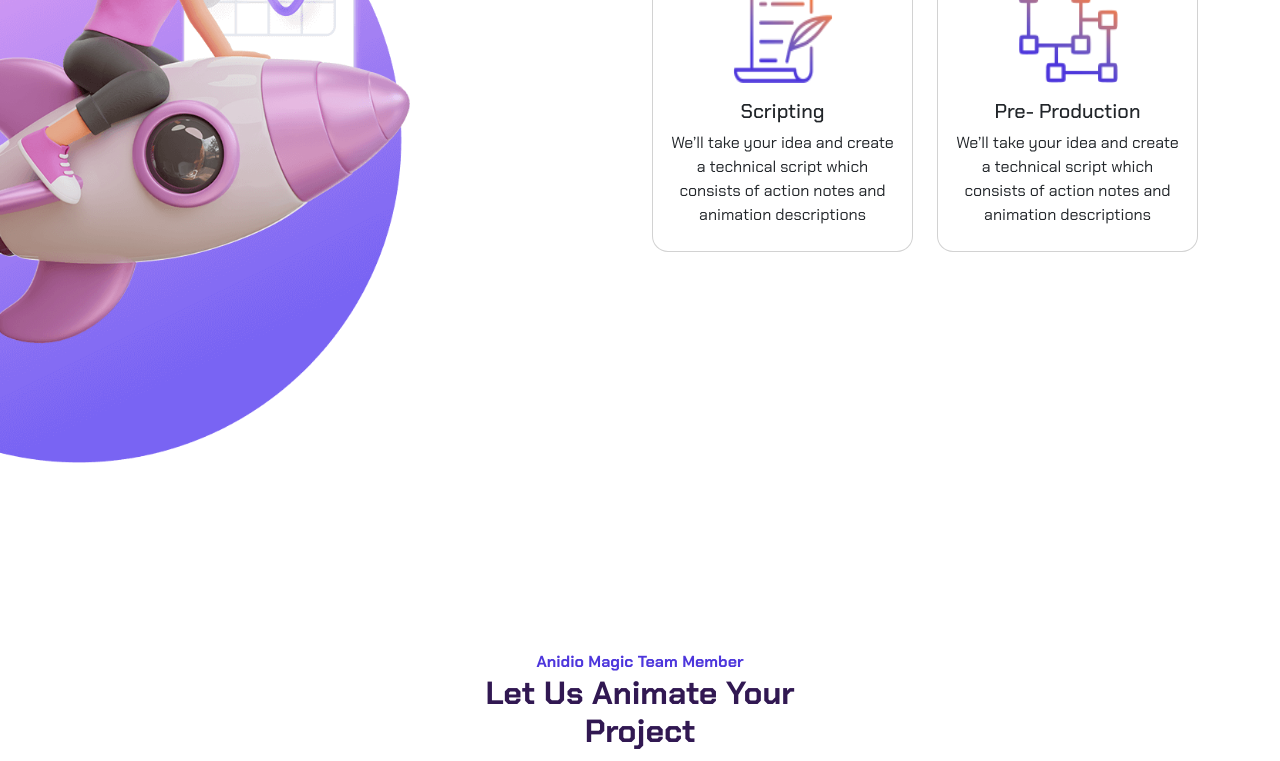
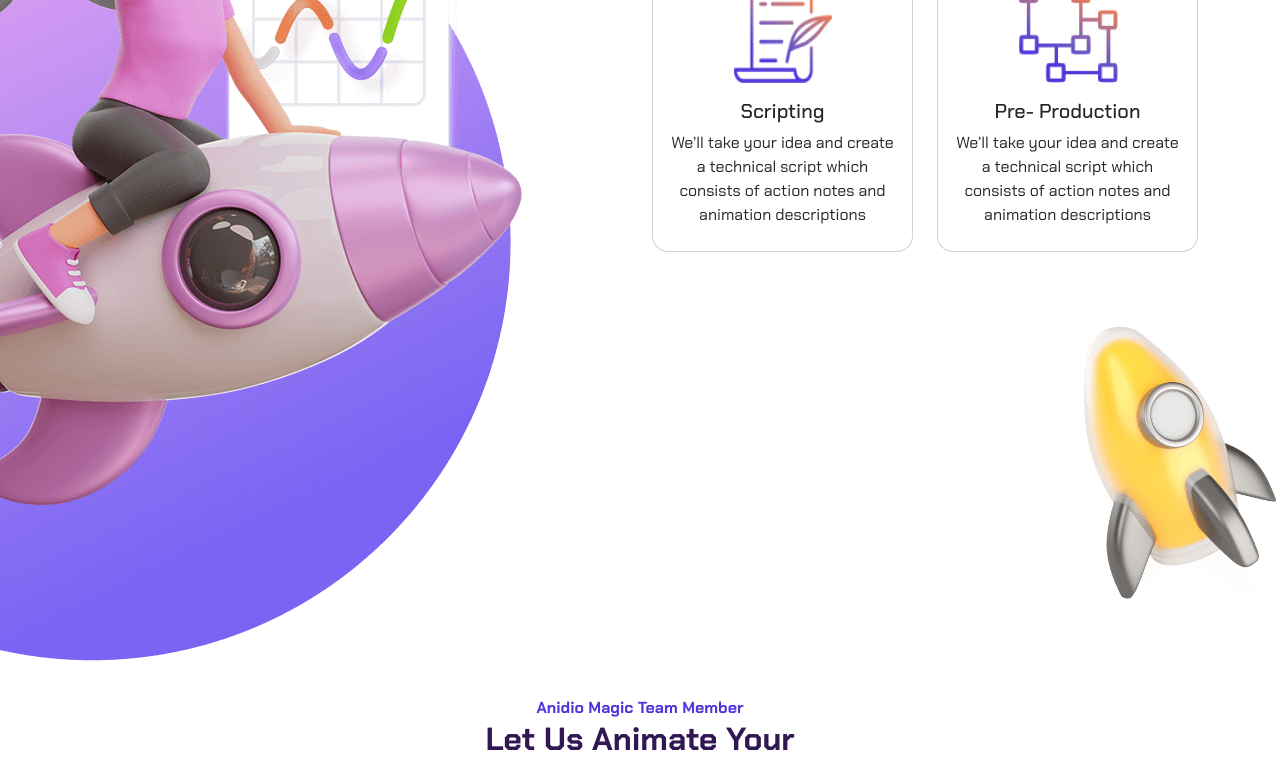
Before and after one commit to burillu/proj-html-vuejs, a Vue app: page / in a window 1280 px wide. Shown: the part 3249-4010 px from the top of the page. Built offline with nearby package versions, Linux system fonts and the light colour scheme.

Commit message:
add rocket and improve img position

```diff
--- a/src/components/main/AppOurProcess.vue
+++ b/src/components/main/AppOurProcess.vue
@@ -18,17 +18,19 @@
             </div>
 
         </div>
+        <AppRocket />
     </section>
 </template>
 
 <script>
 import { store } from '../../data/store';
 import AppCard from './AppCard.vue';
+import AppRocket from './AppRocket.vue';
 import AppTitleSection from './AppTitleSection.vue';
 
 export default {
     name: "AppOurProcess",
-    components: { AppTitleSection, AppCard },
+    components: { AppTitleSection, AppCard, AppRocket },
     data() {
         return {
             store
@@ -38,18 +40,19 @@ export default {
 </script>
 
 <style lang="scss" scoped>
-section {
-    height: 100vh;
-}
+// section {
+//     height: 100vh;
+// }
 
-div.container {
+div.col-6 {
     position: relative;
 
     img {
-        position: relative;
-        width: 120%;
-        left: -60%;
-        bottom: 0;
+        position: absolute;
+        //width: 120%;
+        left: -70%;
+        top: 0;
+
     }
 }
 </style>
```
